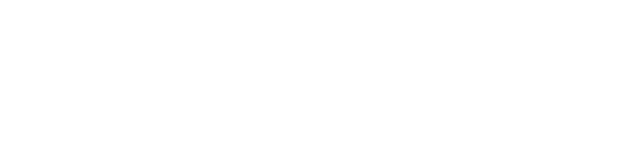
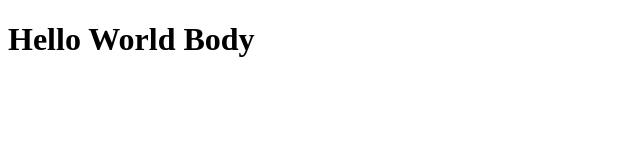
Before and after one commit to kotakitano/GA4_test, a plain HTML site: page index.html in a window 1280 px wide. Shown: the whole page, without its empty margins (0-640 px from the left). Drawn offline with Linux system fonts and the light colour scheme.

Commit message:
tag change

```diff
--- a/index.html
+++ b/index.html
@@ -4,6 +4,6 @@
         <title>Hello World</title>
     </head>
     <body>
-        <title>Hello World Body</title>
+        <h1>Hello World Body</h1>
     </body>
 </html>
```
